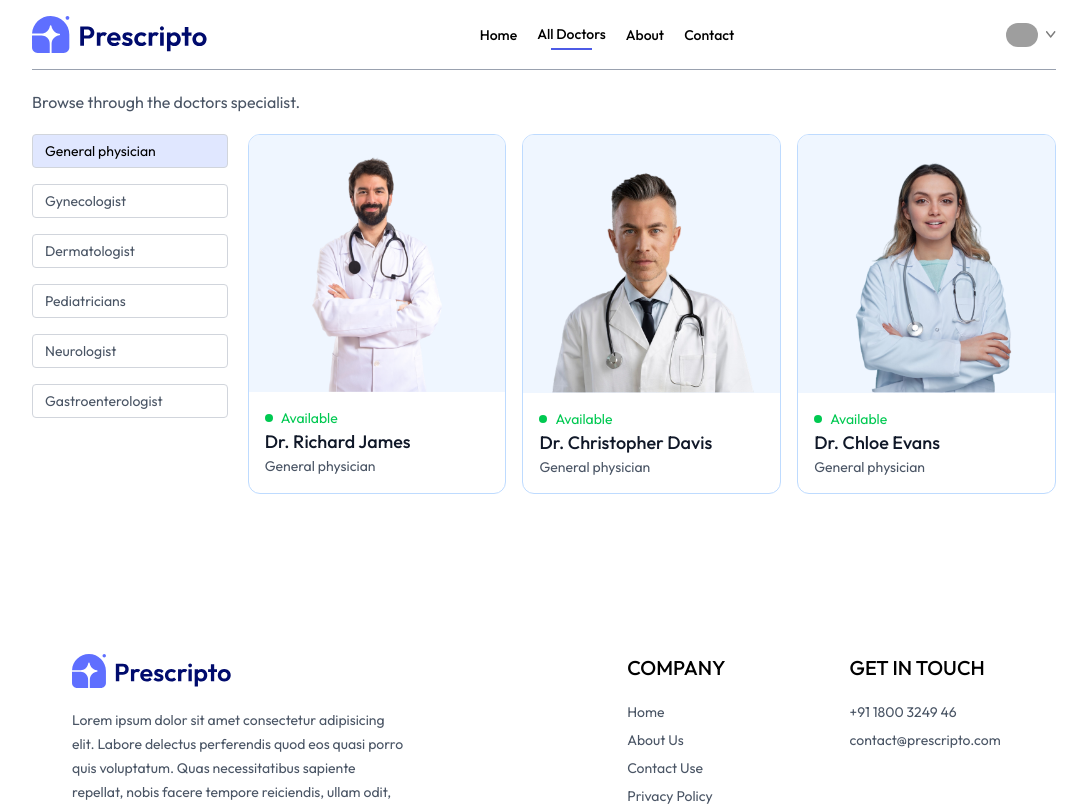
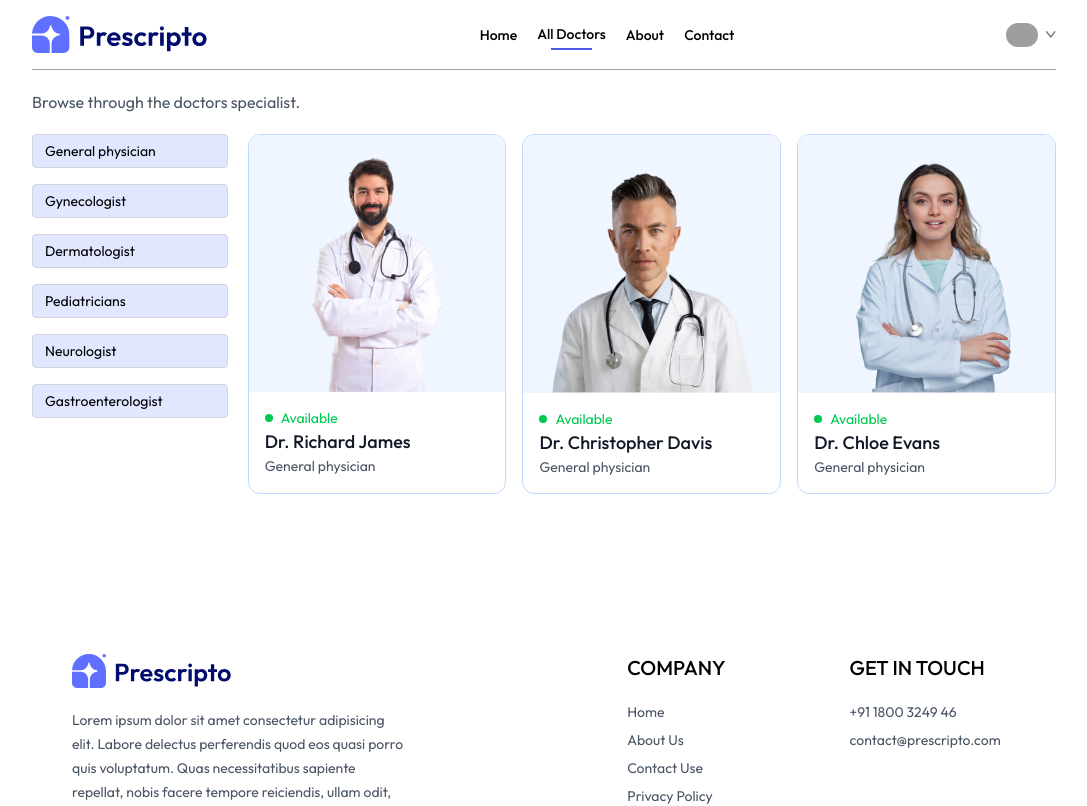
Before and after one commit to sahilyadav-15/Prescripto, a React (Vite) app in the folder frontend/: page /doctors/0 in a window 1280 px wide. Shown: the top 806 px of the page, without its empty margins (96-1183 px from the left). Built offline with nearby package versions, Linux system fonts and the light colour scheme; grey boxes are pictures that could not be loaded.

Commit message:
reducing code on doctors page

```diff
--- a/frontend/src/assets/assets.js
+++ b/frontend/src/assets/assets.js
@@ -1,3 +1,4 @@
+/* eslint-disable no-unused-vars */
 import appointment_img from "./appointment_img.png";
 import header_img from "./header_img.png";
 import group_profiles from "./group_profiles.png";
@@ -332,3 +333,12 @@ export const doctors = [
     },
   },
 ];
+
+export const deptBtnData = [
+  { id: 0, name: "General physician" },
+  { id: 1, name: "Gynecologist" },
+  { id: 2, name: "Dermatologist" },
+  { id: 3, name: "Pediatricians" },
+  { id: 4, name: "Neurologist" },
+  { id: 5, name: "Gastroenterologist" },
+];
--- a/frontend/src/pages/Doctors.jsx
+++ b/frontend/src/pages/Doctors.jsx
@@ -1,6 +1,7 @@
 import { useContext, useEffect, useState } from "react";
 import { useNavigate, useParams } from "react-router-dom";
 import { AppContext } from "../context/AppContext";
+import { deptBtnData } from "../assets/assets";
 
 const Doctors = () => {
   const { dept_id } = useParams();
@@ -21,9 +22,12 @@ const Doctors = () => {
       <p className="text-gray-600">Browse through the doctors specialist.</p>
       <div className="flex flex-col sm:flex-row items-start gap-5 mt-5">
         <div className="flex flex-col gap-4 text-sm text-gray-600">
+          {deptBtnData.map((item) => (
             <p
               onClick={() =>
-              dept_id === "0" ? navigate("/doctors") : navigate("/doctors/0")
+                dept_id === "0"
+                  ? navigate("/doctors")
+                  : navigate(`/doctors/${item.id}`)
               }
               className={`w-[94vw] sm:w-auto pl-3 py-1.5 pr-16 border border-gray-300 rounded transition-all cursor-pointer  ${
                 dept_id === "0"
@@ -31,68 +35,9 @@ const Doctors = () => {
                   : "hover:bg-indigo-50"
               }`}
             >
-            General physician
+              {item.name}
             </p>
-          <p
-            onClick={() =>
-              dept_id === "1" ? navigate("/doctors") : navigate("/doctors/1")
-            }
-            className={`w-[94vw] sm:w-auto pl-3 py-1.5 pr-16 border border-gray-300 rounded transition-all cursor-pointer ${
-              dept_id === "1"
-                ? "bg-indigo-100 text-black"
-                : "hover:bg-indigo-50"
-            }`}
-          >
-            Gynecologist
-          </p>
-          <p
-            onClick={() =>
-              dept_id === "2" ? navigate("/doctors") : navigate("/doctors/2")
-            }
-            className={`w-[94vw] sm:w-auto pl-3 py-1.5 pr-16 border border-gray-300 rounded transition-all cursor-pointer  ${
-              dept_id === "2"
-                ? "bg-indigo-100 text-black"
-                : "hover:bg-indigo-50"
-            }`}
-          >
-            Dermatologist
-          </p>
-          <p
-            onClick={() =>
-              dept_id === "3" ? navigate("/doctors") : navigate("/doctors/3")
-            }
-            className={`w-[94vw] sm:w-auto pl-3 py-1.5 pr-16 border border-gray-300 rounded transition-all cursor-pointer  ${
-              dept_id === "3"
-                ? "bg-indigo-100 text-black"
-                : "hover:bg-indigo-50"
-            }`}
-          >
-            Pediatricians
-          </p>
-          <p
-            onClick={() =>
-              dept_id === "4" ? navigate("/doctors") : navigate("/doctors/4")
-            }
-            className={`w-[94vw] sm:w-auto pl-3 py-1.5 pr-16 border border-gray-300 rounded transition-all cursor-pointer  ${
-              dept_id === "4"
-                ? "bg-indigo-100 text-black"
-                : "hover:bg-indigo-50"
-            }`}
-          >
-            Neurologist
-          </p>
-          <p
-            onClick={() =>
-              dept_id === "5" ? navigate("/doctors") : navigate("/doctors/5")
-            }
-            className={`w-[94vw] sm:w-auto pl-3 py-1.5 pr-16 border border-gray-300 rounded transition-all cursor-pointer  ${
-              dept_id === "5"
-                ? "bg-indigo-100 text-black"
-                : "hover:bg-indigo-50"
-            }`}
-          >
-            Gastroenterologist
-          </p>
+          ))}
         </div>
         <div className="w-full grid grid-cols-auto gap-4 gap-y-6">
           {filetDoc.map((item, index) => (
--- a/frontend/vite.config.js
+++ b/frontend/vite.config.js
@@ -5,4 +5,8 @@ import tailwindcss from "@tailwindcss/vite";
 // https://vite.dev/config/
 export default defineConfig({
   plugins: [tailwindcss(), react()],
+  server: {
+    port: 5577,
+    open: true,
+  },
 });
```
Also changed, not shown: 1 other file (tests, documents, lock files or other folders). Lines whose indentation alone changed are shown as unchanged.
